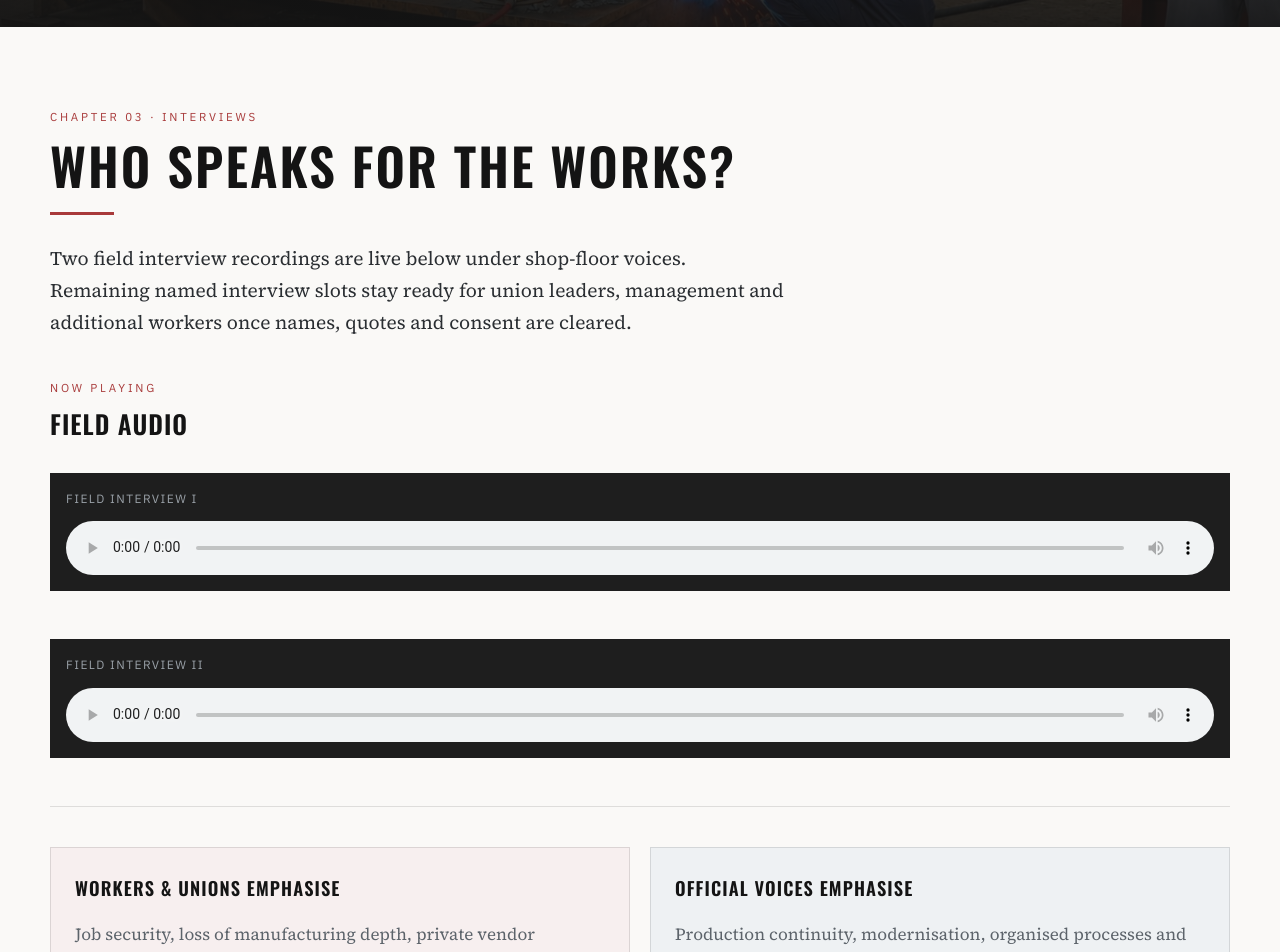
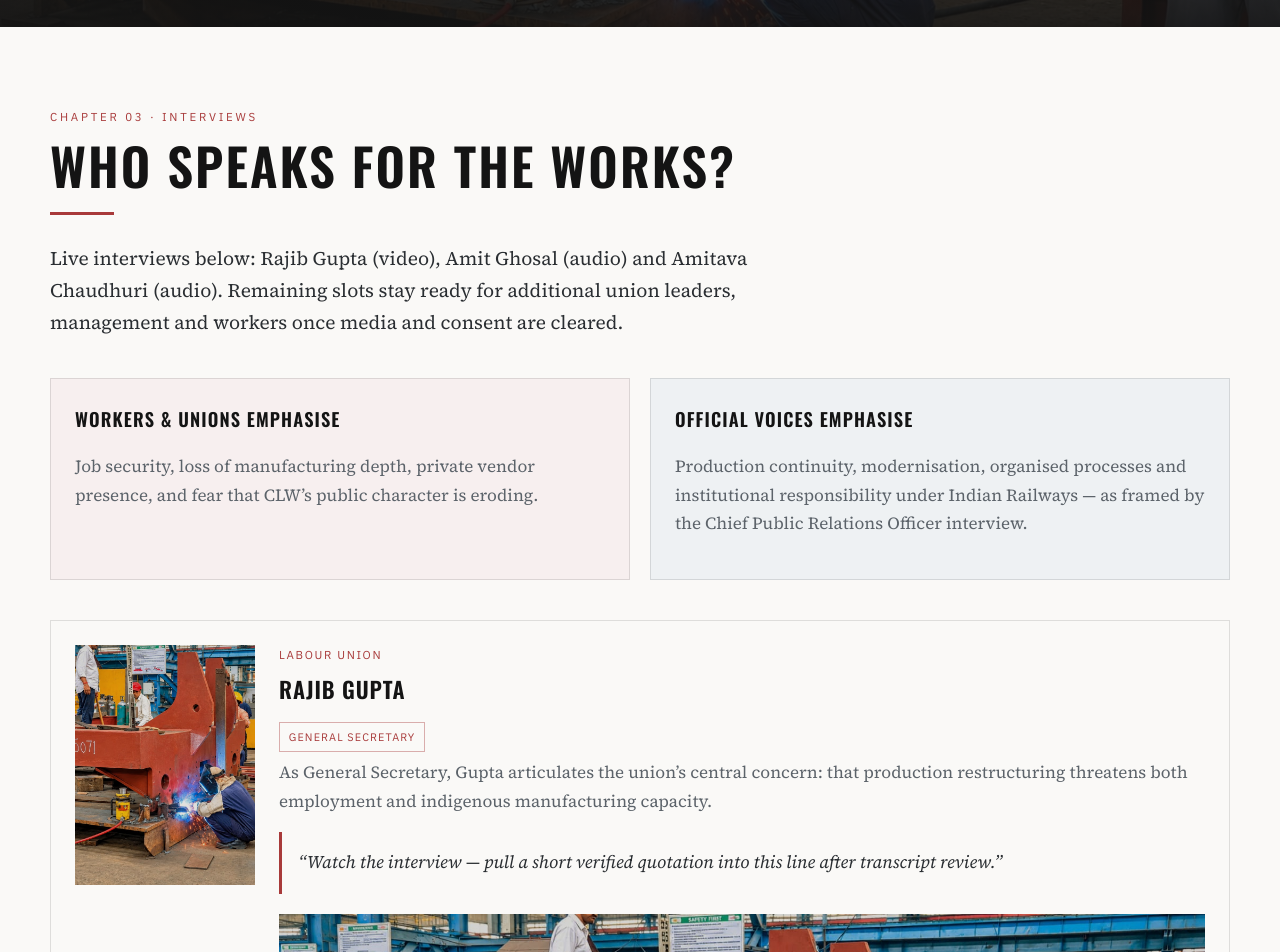
Before and after one commit to clwbyag/clwbyag.github.io, a PHP site: page /voices.html in a window 1280 px wide. Shown: the part 430-1382 px from the top of the page. Run offline with PHP 8.4, Linux system fonts and the light colour scheme; grey boxes are pictures that could not be loaded.

Commit message:
Label interviews and publish Rajib Gupta video.
Attribute audio to Amitava Chaudhuri (PRO) and Amit Ghosal (union secretary); add compressed video interview for General Secretary Rajib Gupta.

```diff
--- a/assets/css/style.css
+++ b/assets/css/style.css
@@ -870,6 +870,16 @@ button,
   object-fit: cover;
 }
 
+.video-shell.has-video video {
+  object-fit: contain;
+  background: #000;
+}
+
+.voice-video {
+  margin: 1rem 0 0.35rem;
+  aspect-ratio: 16 / 9;
+}
+
 .video-placeholder {
   text-align: center;
   color: rgba(255, 255, 255, 0.8);
--- a/voices.html
+++ b/voices.html
@@ -54,26 +54,7 @@
           <p class="section-kicker">Chapter 03 · Interviews</p>
           <h2 class="section-title">Who speaks for the works?</h2>
           <hr class="divider" />
-          <p class="lead">Two field interview recordings are live below under shop-floor voices. Remaining named interview slots stay ready for union leaders, management and additional workers once names, quotes and consent are cleared.</p>
-        </div>
-
-        <div class="media-block reveal" id="field-audio" style="border-bottom:1px solid var(--border);margin-bottom:2.5rem;padding-bottom:2rem;">
-          <p class="section-kicker">Now playing</p>
-          <h2 class="section-title" style="font-size:1.6rem;">Field audio</h2>
-          <div class="audio-list" style="margin-top:1.25rem;">
-            <div class="audio-player">
-              <div class="player-label">Field interview I</div>
-              <audio controls preload="metadata">
-                <source src="assets/audio/interview-01.mp4" type="audio/mp4" />
-              </audio>
-            </div>
-            <div class="audio-player">
-              <div class="player-label">Field interview II</div>
-              <audio controls preload="metadata">
-                <source src="assets/audio/interview-02.mp4" type="audio/mp4" />
-              </audio>
-            </div>
-          </div>
+          <p class="lead">Live interviews below: Rajib Gupta (video), Amit Ghosal (audio) and Amitava Chaudhuri (audio). Remaining slots stay ready for additional union leaders, management and workers once media and consent are cleared.</p>
         </div>
 
         <div class="contrast-panel reveal">
@@ -83,31 +64,30 @@
           </div>
           <div class="contrast-box officials">
             <h3>Official voices emphasise</h3>
-            <p class="muted">Production continuity, modernisation, organised processes and institutional responsibility under Indian Railways. Exact quotes to be filled from your DGM / PRO interviews.</p>
+            <p class="muted">Production continuity, modernisation, organised processes and institutional responsibility under Indian Railways — as framed by the Chief Public Relations Officer interview.</p>
           </div>
         </div>
 
         <div class="voice-grid">
           <!-- 1 -->
           <article class="voice-card reveal" id="rajib-gupta">
-            <div class="voice-photo"><div class="placeholder-photo">Photo<br />Rajib Gupta</div></div>
+            <div class="voice-photo"><img src="assets/images/photo-story/photo-01.jpeg" alt="Shop-floor context photo for Rajib Gupta interview" /></div>
             <div>
               <div class="voice-role">Labour Union</div>
               <h3>Rajib Gupta</h3>
               <span class="tag tag-worker">General Secretary</span>
               <p class="voice-intro">As General Secretary, Gupta articulates the union’s central concern: that production restructuring threatens both employment and indigenous manufacturing capacity.</p>
-              <p class="quote-pull">“[Insert verified quotation from interview audio.]”</p>
-              <div class="audio-player">
-                <div class="player-label">Audio interview · replace file</div>
-                <audio controls preload="none">
-                  <source src="assets/audio/rajib-gupta.mp3" type="audio/mpeg" />
-                  Your browser does not support audio playback.
-                </audio>
+              <p class="quote-pull">“Watch the interview — pull a short verified quotation into this line after transcript review.”</p>
+              <div class="video-shell has-video voice-video">
+                <video controls preload="metadata" playsinline poster="assets/images/photo-story/photo-01.jpeg">
+                  <source src="assets/video/rajib-gupta.mp4" type="video/mp4" />
+                </video>
               </div>
+              <p class="photo-caption">Video interview · General Secretary, Labour Union</p>
               <details class="transcript">
                 <summary>Full interview transcript</summary>
                 <div class="transcript-body">
-                  <p><em>Transcript placeholder.</em> Paste the cleaned transcript here. Mark unclear audio with [inaudible] and distinguish interviewer (Q) from interviewee (A).</p>
+                  <p><em>Transcript pending.</em> Paste the cleaned transcript here. Mark unclear audio with [inaudible] and distinguish interviewer (Q) from interviewee (A).</p>
                 </div>
               </details>
             </div>
@@ -115,20 +95,22 @@
 
           <!-- 2 -->
           <article class="voice-card reveal" id="amit-ghosal">
-            <div class="voice-photo"><div class="placeholder-photo">Photo<br />Amit Ghosal</div></div>
+            <div class="voice-photo"><img src="assets/images/photo-story/photo-02.jpeg" alt="Workshop context photo for Amit Ghosal interview" /></div>
             <div>
               <div class="voice-role">Labour Union</div>
               <h3>Amit Ghosal</h3>
               <span class="tag tag-worker">Secretary</span>
               <p class="voice-intro">Secretary Amit Ghosal discusses organisational responses to changing work practices and the union’s documentation of shop-floor grievances.</p>
-              <p class="quote-pull">“[Insert verified quotation from interview audio.]”</p>
+              <p class="quote-pull">“Listen to the recording — pull a short verified quotation into this line after transcript review.”</p>
               <div class="audio-player">
-                <div class="player-label">Audio interview · replace file</div>
-                <audio controls preload="none"><source src="assets/audio/amit-ghosal.mp3" type="audio/mpeg" /></audio>
+                <div class="player-label">Audio interview · 8:40</div>
+                <audio controls preload="metadata">
+                  <source src="assets/audio/amit-ghosal.mp4" type="audio/mp4" />
+                </audio>
               </div>
               <details class="transcript">
                 <summary>Full interview transcript</summary>
-                <div class="transcript-body"><p><em>Transcript placeholder</em> for Amit Ghosal.</p></div>
+                <div class="transcript-body"><p><em>Transcript pending</em> for Amit Ghosal.</p></div>
               </details>
             </div>
           </article>
@@ -195,64 +177,62 @@
 
           <!-- 6 PRO -->
           <article class="voice-card reveal" id="pro">
-            <div class="voice-photo"><div class="placeholder-photo">Photo<br />PRO, CLW</div></div>
+            <div class="voice-photo"><img src="assets/images/photo-story/photo-03.jpeg" alt="CLW production context for official interview" /></div>
             <div>
               <div class="voice-role">CLW Management</div>
-              <h3>Public Relations Officer — CLW</h3>
-              <span class="tag tag-official">Official perspective</span>
-              <p class="voice-intro">The PRO addresses public communication, media access and the organisation’s preferred narrative about CLW’s role and future.</p>
-              <p class="quote-pull">“[Insert verified official quotation.]”</p>
+              <h3>Amitava Chaudhuri</h3>
+              <span class="tag tag-official">Chief Public Relations Officer</span>
+              <p class="voice-intro">The Chief Public Relations Officer addresses public communication and the organisation’s framing of CLW’s role, production and future. Present statements as official perspective — not as confirmation of union claims.</p>
+              <p class="quote-pull">“Listen to the recording — pull a short verified official quotation into this line after transcript review.”</p>
               <div class="audio-player">
-                <div class="player-label">Audio interview · replace file</div>
-                <audio controls preload="none"><source src="assets/audio/pro-clw.mp3" type="audio/mpeg" /></audio>
+                <div class="player-label">Audio interview · 4:54</div>
+                <audio controls preload="metadata">
+                  <source src="assets/audio/amitava-chaudhuri.mp4" type="audio/mp4" />
+                </audio>
               </div>
               <details class="transcript">
                 <summary>Full interview transcript</summary>
-                <div class="transcript-body"><p><em>Transcript placeholder</em> for Public Relations Officer.</p></div>
+                <div class="transcript-body"><p><em>Transcript pending</em> for Amitava Chaudhuri, Chief Public Relations Officer.</p></div>
               </details>
             </div>
           </article>
 
           <!-- 7 Worker A -->
           <article class="voice-card reveal" id="worker-a">
-            <div class="voice-photo"><img src="assets/images/photo-story/photo-01.jpeg" alt="Shop-floor welding work at CLW" /></div>
+            <div class="voice-photo"><div class="placeholder-photo">Photo<br />CLW Worker</div></div>
             <div>
               <div class="voice-role">Shop floor</div>
               <h3>CLW Worker — Voice I</h3>
               <span class="tag tag-worker">Worker</span>
-              <p class="voice-intro">First-person field interview on day-to-day production and workplace concerns. Name withheld pending final consent for publication.</p>
-              <p class="quote-pull">“Listen to the recording — pull a short verified quotation into this line after transcript review.”</p>
+              <p class="voice-intro">First-person account of day-to-day production. Add audio and name/anonymisation once consent is cleared.</p>
+              <p class="quote-pull">“[Insert worker quotation.]”</p>
               <div class="audio-player">
-                <div class="player-label">Audio interview · live</div>
-                <audio controls preload="metadata">
-                  <source src="assets/audio/interview-01.mp4" type="audio/mp4" />
-                </audio>
+                <div class="player-label">Audio interview · pending</div>
+                <audio controls preload="none"><source src="assets/audio/worker-01.mp3" type="audio/mpeg" /></audio>
               </div>
               <details class="transcript">
                 <summary>Full interview transcript</summary>
-                <div class="transcript-body"><p><em>Transcript pending.</em> Paste the cleaned transcript here after review. Mark unclear audio with [inaudible]. Consider anonymisation if requested.</p></div>
+                <div class="transcript-body"><p><em>Transcript placeholder</em> for Worker I.</p></div>
               </details>
             </div>
           </article>
 
           <!-- 8 Worker B -->
           <article class="voice-card reveal" id="worker-b">
-            <div class="voice-photo"><img src="assets/images/photo-story/photo-02.jpeg" alt="Workshop bench welding at CLW" /></div>
+            <div class="voice-photo"><div class="placeholder-photo">Photo<br />CLW Worker</div></div>
             <div>
               <div class="voice-role">Shop floor</div>
               <h3>CLW Worker — Voice II</h3>
               <span class="tag tag-worker">Worker</span>
-              <p class="voice-intro">Second field interview — a longer recording from the shop-floor reporting. Label and quotation to be finalised after consent clearance.</p>
-              <p class="quote-pull">“Listen to the recording — pull a short verified quotation into this line after transcript review.”</p>
+              <p class="voice-intro">Second worker perspective — ideally from a different shop or grade.</p>
+              <p class="quote-pull">“[Insert worker quotation.]”</p>
               <div class="audio-player">
-                <div class="player-label">Audio interview · live</div>
-                <audio controls preload="metadata">
-                  <source src="assets/audio/interview-02.mp4" type="audio/mp4" />
-                </audio>
+                <div class="player-label">Audio interview · pending</div>
+                <audio controls preload="none"><source src="assets/audio/worker-02.mp3" type="audio/mpeg" /></audio>
               </div>
               <details class="transcript">
                 <summary>Full interview transcript</summary>
-                <div class="transcript-body"><p><em>Transcript pending.</em> Paste the cleaned transcript for Worker II here.</p></div>
+                <div class="transcript-body"><p><em>Transcript placeholder</em> for Worker II.</p></div>
               </details>
             </div>
           </article>
```
Also changed, not shown: multimedia.html (+23 -23 lines), assets/audio/README.txt, assets/video/README.txt, 5 other files.
